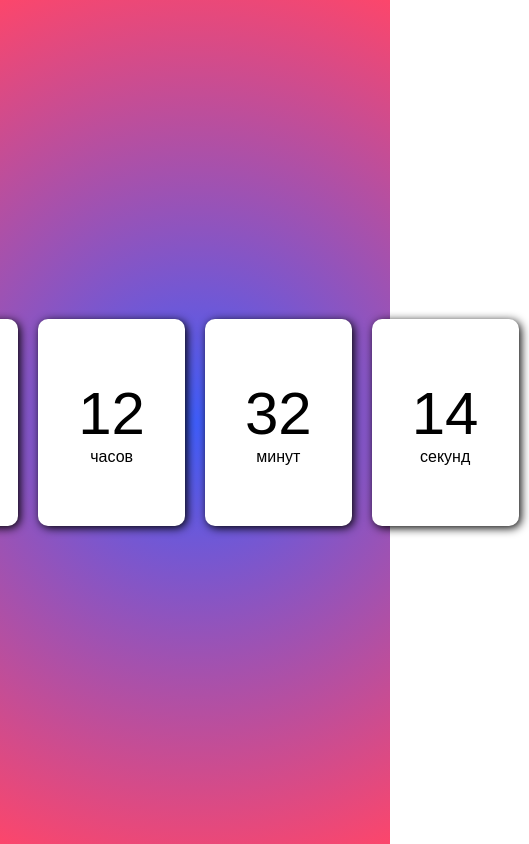
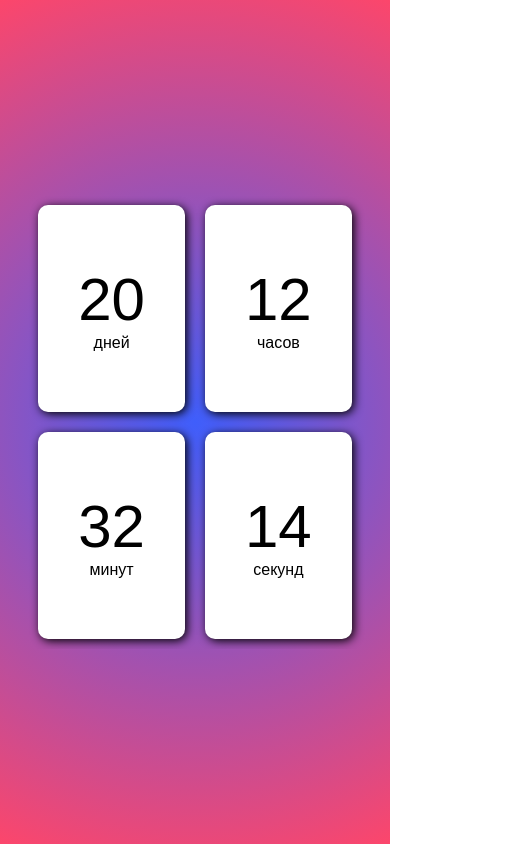
Before and after one commit to Pantheleymon/Timer, a plain HTML site: page index.html in a window 390 px wide. Shown: the whole page, 529 px wide, since content can reach past the window. Drawn offline with Linux system fonts and the light colour scheme.

Commit message:
Добавление адаптива

```diff
--- a/style.css
+++ b/style.css
@@ -3,6 +3,7 @@
     padding: 0;
     box-sizing: border-box;
     font-family: Arial, Helvetica, sans-serif;
+    overflow: hidden;
 }
 
 .container {
@@ -18,12 +19,15 @@
     display: flex;
     justify-content: center;
     align-items: center;
+
+    position: relative;
 }
 
 .timer {
     display: flex;
     justify-content: center;
     align-items: center;
+    flex-wrap: wrap;
 }
 
 .timer__block {
```
